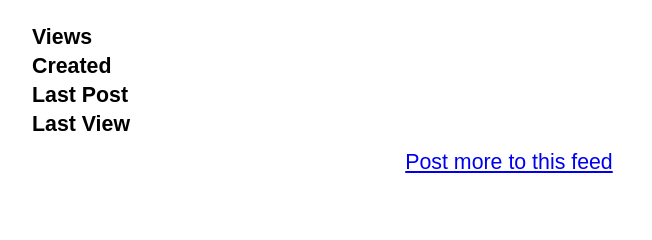
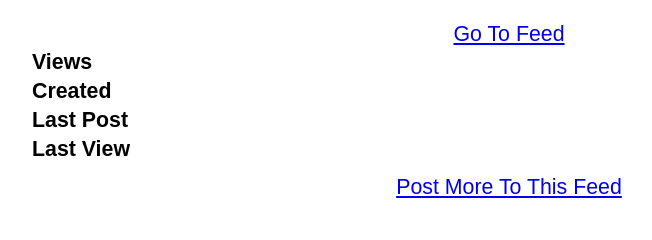
Before and after one commit to a-krebs/tossfeed, a Django app: template tossfeed/feeds/templates/feeds/detail.html in a window 1280 px wide. Shown: the part 323-563 px from the top of the page, without its empty margins (131-783 px from the left). Run offline with Django 3.2, Linux system fonts and the light colour scheme; the template is opened without the code that fills it, so the values that code supplies are empty.

Commit message:
Added link from detail page to feed. Fixes #2.

```diff
--- a/tossfeed/feeds/templates/feeds/detail.html
+++ b/tossfeed/feeds/templates/feeds/detail.html
@@ -28,6 +28,9 @@ javascript: (function () {
 TossFeed {{ object.name }}</a> button to your bookmarks toolbar to easily add to your feed.</p>
     </div>
 {% endif %}
+<div id="feed-link">
+    <a href="{% url 'feed' object.name %}">Go To Feed</a>
+</div>
 <table>
     <tr>
         <td class="label">
@@ -63,6 +66,6 @@ TossFeed {{ object.name }}</a> button to your bookmarks toolbar to easily add to
     </tr>
 </table>
 <div id="add-link">
-    <a href="{% url 'add' object.name %}">Post more to this feed</a>
+    <a href="{% url 'add' object.name %}">Post More To This Feed</a>
 </div>
 {% endblock %}
```
